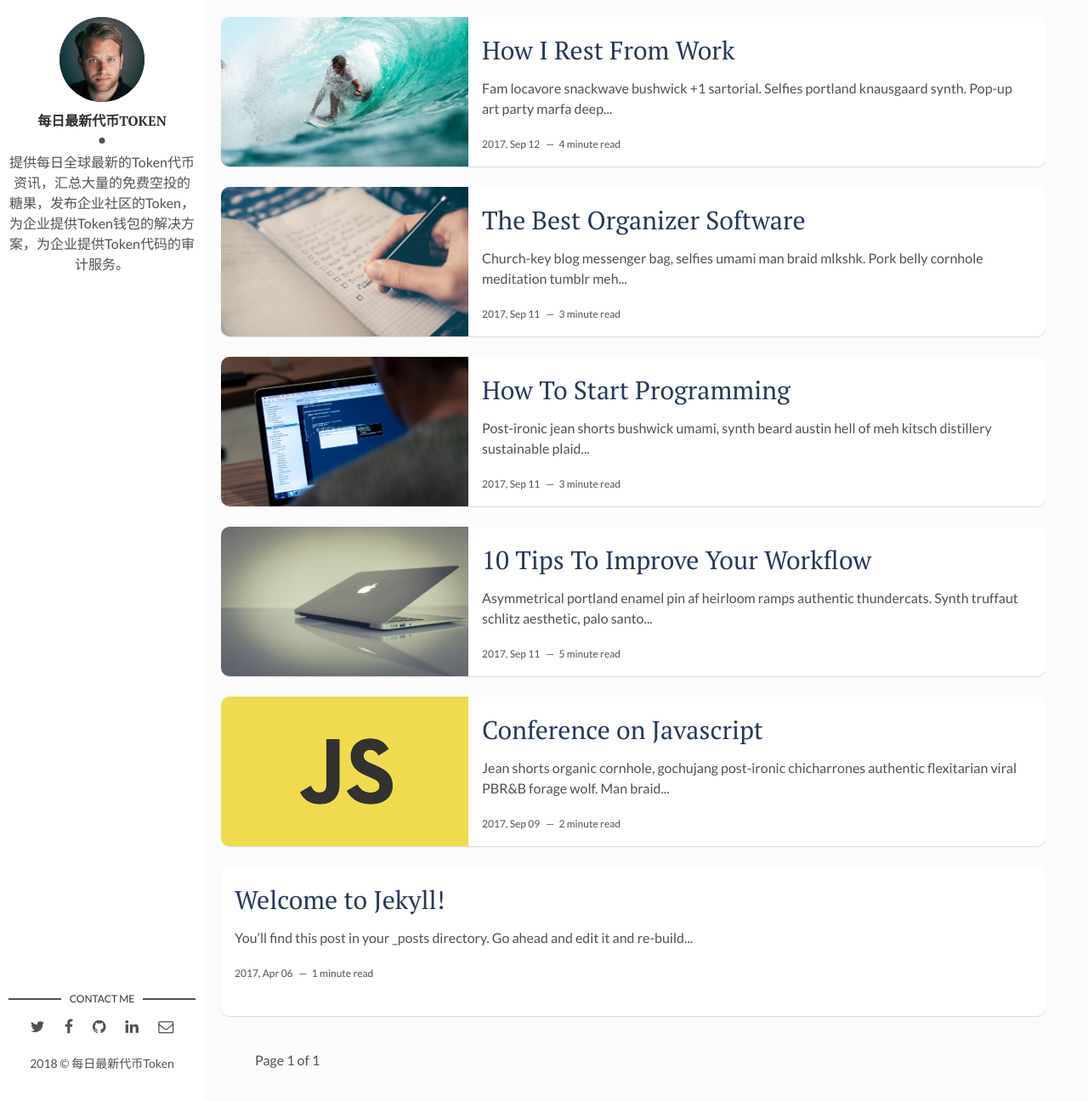
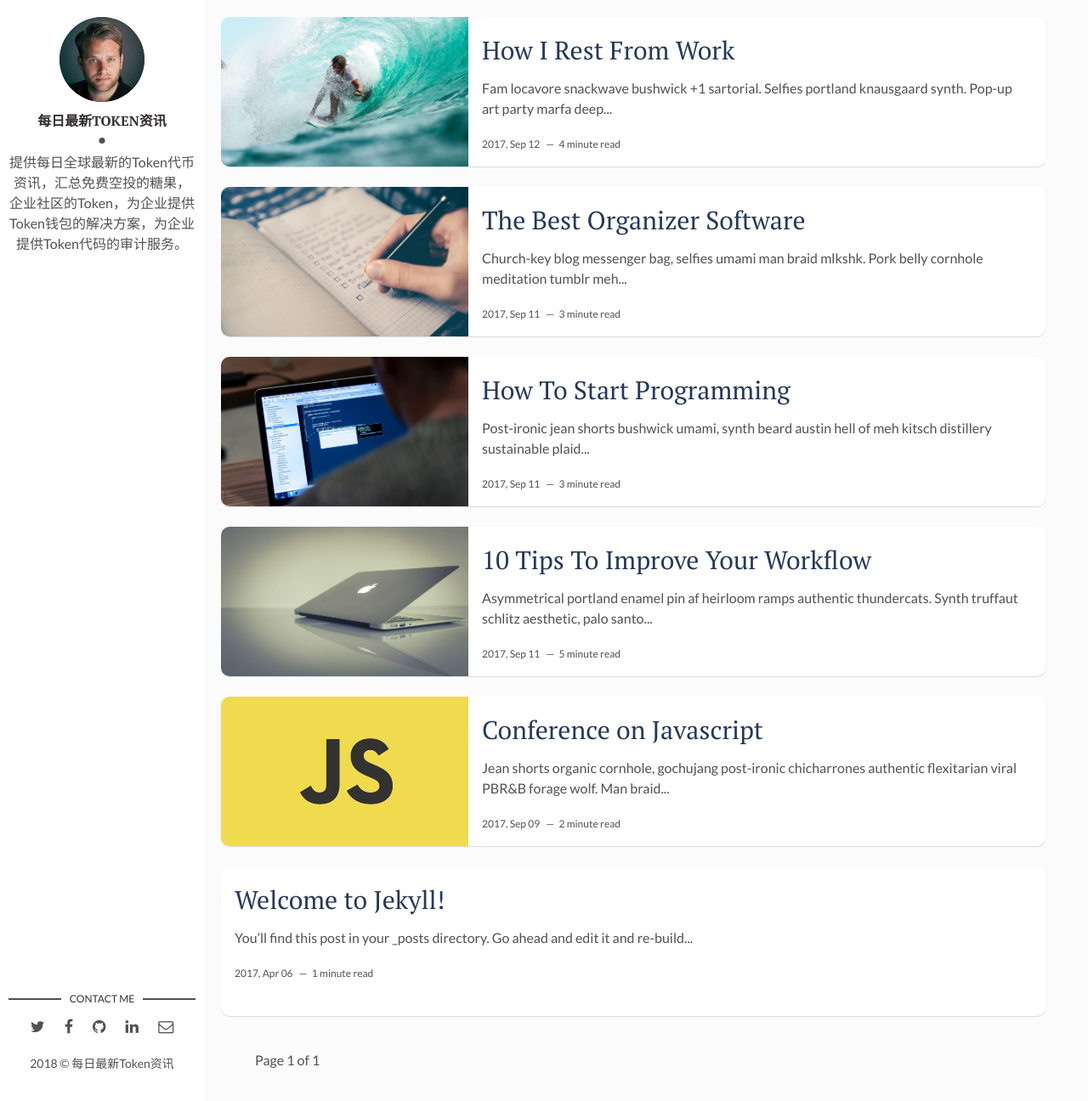
Before and after one commit to tokennameme/tokennameme.github.io, a Jekyll site: the page built from index.html, in a window 1280 px wide and 1296 px high. Shown: the whole window at 85% size. Built offline with Jekyll 4.4.1, drawn with Linux system fonts in a browser that asks for light colours; the list of posts is cut into pages by our own code.

Commit message:
Update _config.yml

```diff
--- a/_config.yml
+++ b/_config.yml
@@ -1,4 +1,4 @@
-title: 每日全球最新的Token代币资讯
+title: 每日最新Token资讯
 description: > # this means to ignore newlines until "baseurl:"
   每日全球最新的Token代币资讯，汇总大量的免费空投的糖果，通证时代的Token发布，为企业提供Token钱包的解决方案，为企业提供Token代码的审计服务。
 permalink: ':title/'
@@ -7,14 +7,14 @@ url: "" # the base hostname & protocol for your site, e.g. http://example.com
 site-twitter: #if your site has a twitter account, enter it here
 
 # Author Settings
-author: 每日最新代币Token # add your name
+author: 每日最新Token资讯 # add your name
 author-img: david-freeman.jpg # add your photo
-about-author: 提供每日全球最新的Token代币资讯，汇总大量的免费空投的糖果，发布企业社区的Token，为企业提供Token钱包的解决方案，为企业提供Token代码的审计服务。 # add description
-social-twitter: # add your Twitter handle
-social-facebook: # add your Facebook handle
-social-github: # add your Github handle
-social-linkedin: # add your Linkedin handle
-social-email: # add your Email address
+about-author: 提供每日全球最新的Token代币资讯，汇总免费空投的糖果，企业社区的Token，为企业提供Token钱包的解决方案，为企业提供Token代码的审计服务。 # add description
+social-twitter: tokennameme # add your Twitter handle
+social-facebook: tokennameme # add your Facebook handle
+social-github: tokennameme # add your Github handle
+social-linkedin: tokennameme # add your Linkedin handle
+social-email: tokennameme@mail85.com # add your Email address
 
 # Disqus
 discus-identifier: mr-brown # add your discus identifier
```
